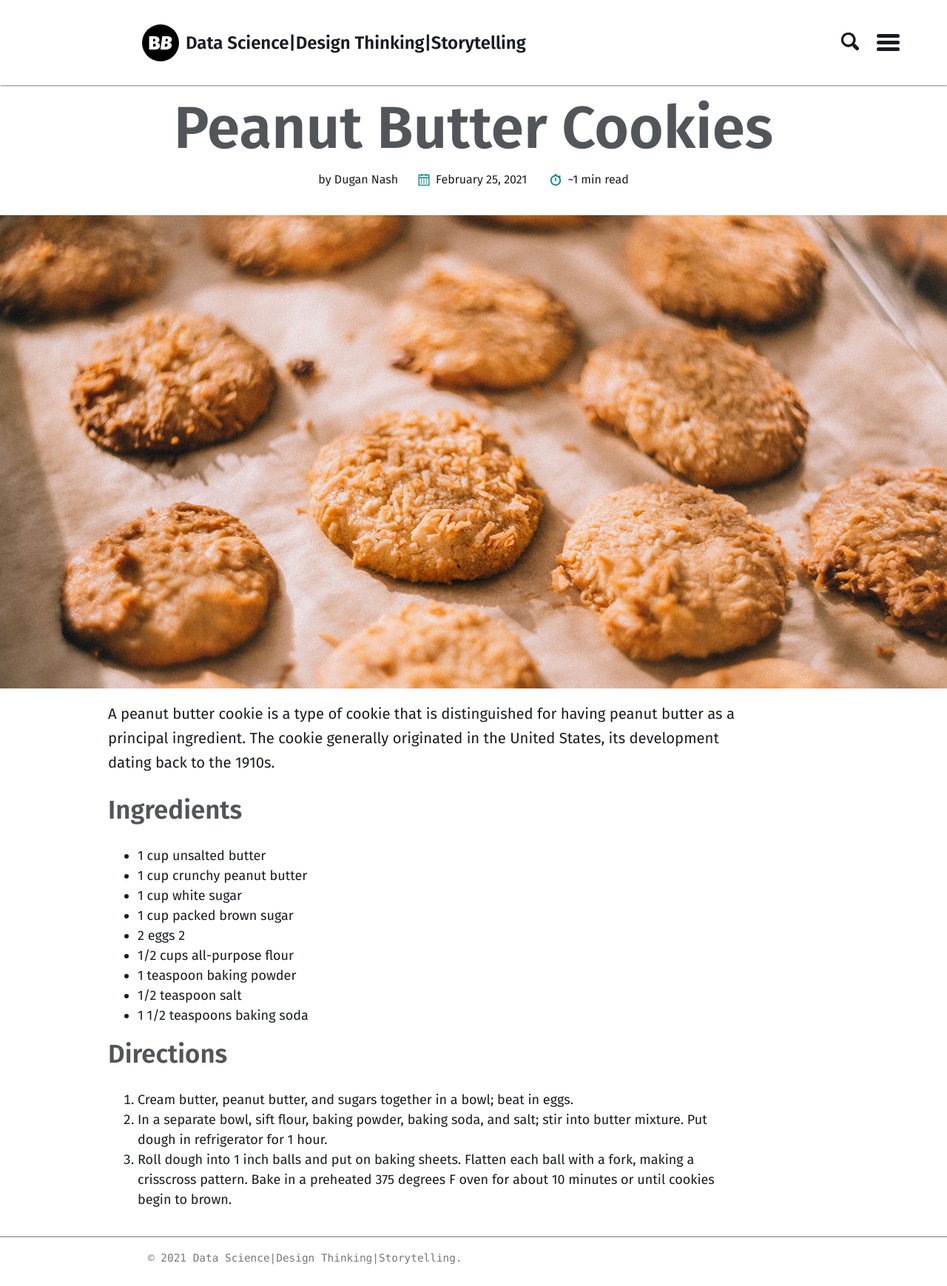
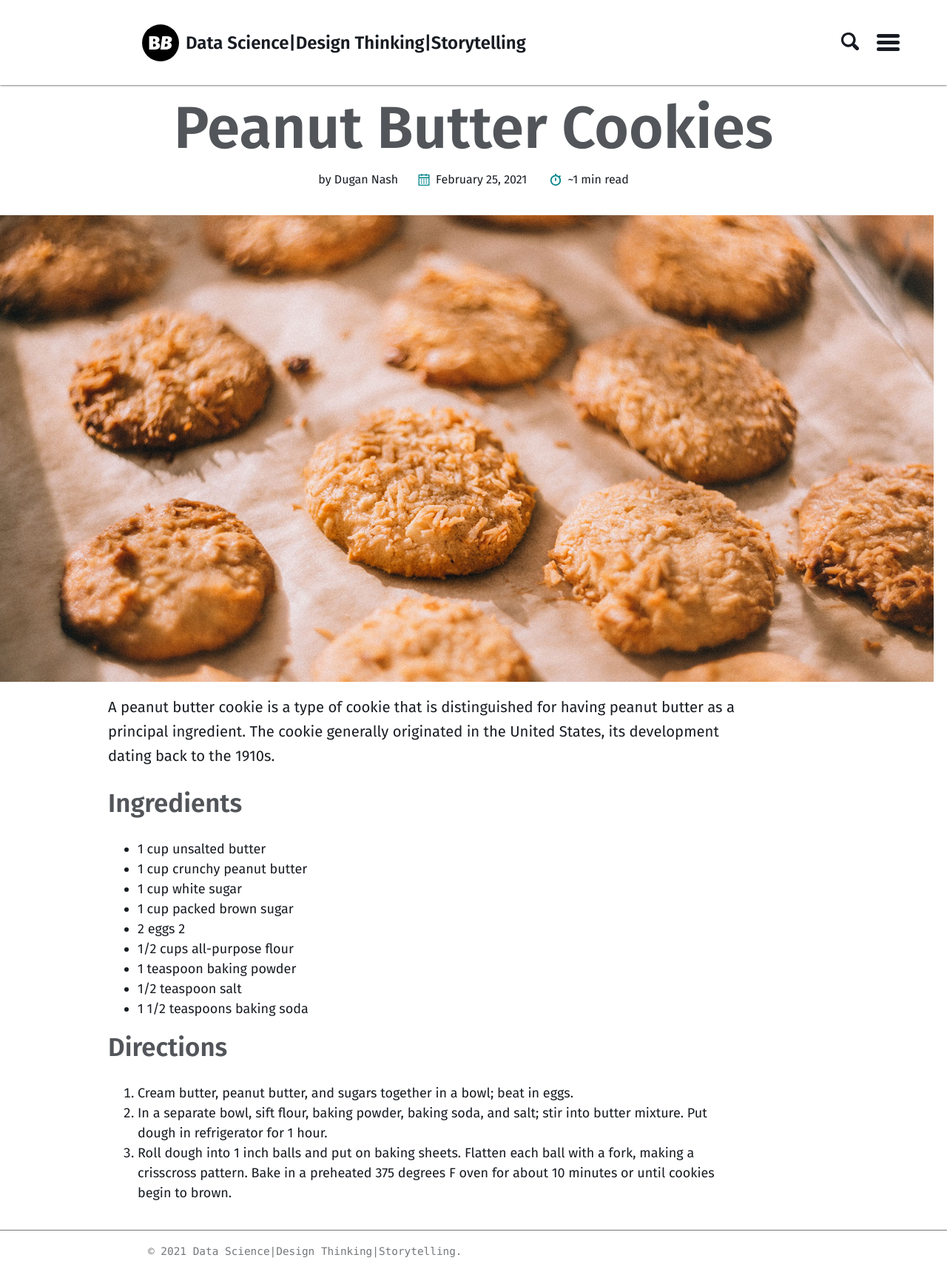
Before and after one commit to motilalmeher/motilalmeher.github.io, a Jekyll site: the page built from _recipes/moti.md, in a window 1280 px wide. Shown: the whole page at 74% size. Built offline with Jekyll 4.4.1, drawn with Linux system fonts in a browser that asks for light colours.

Commit message:
Update _intro.scss

```diff
--- a/_sass/basically-basic/_intro.scss
+++ b/_sass/basically-basic/_intro.scss
@@ -12,6 +12,8 @@
   margin-bottom: 0;
   margin-left: auto;
   margin-right: auto;
+  padding-lefy: 1rem;
+  padding-right: 1rem;
 
   &::before {
     position: absolute;
```
